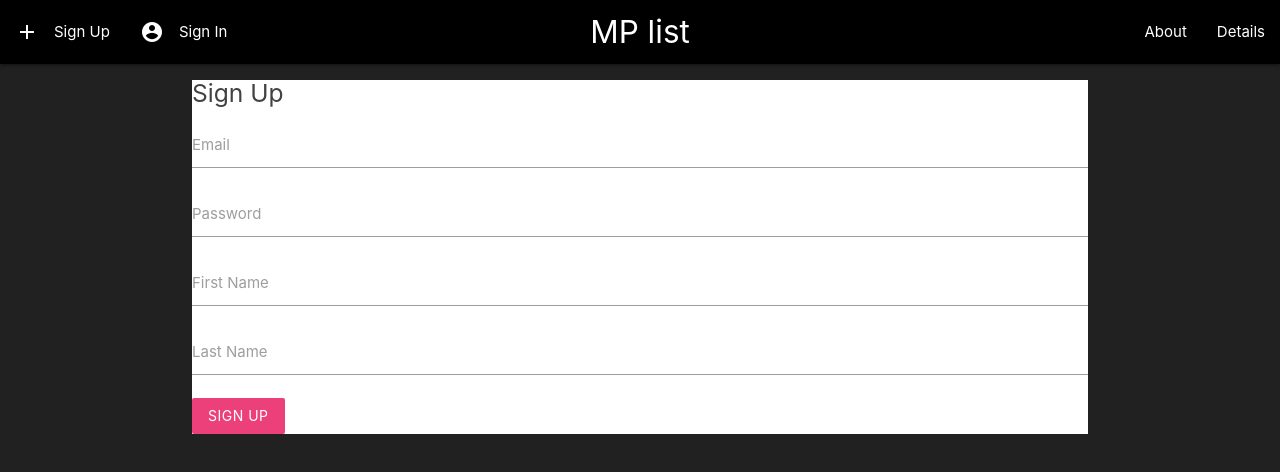
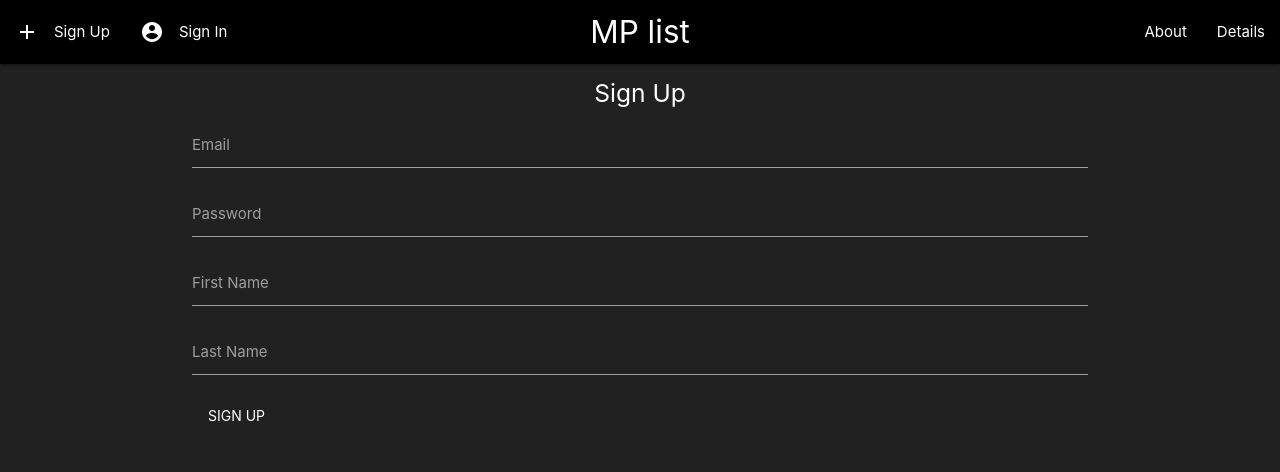
Before and after one commit to lilaouadi/Project3, a React (Create React App) app in the folder politics/client/: page /signup in a window 1280 px wide. Shown: the top 472 px of the page. Built offline with nearby package versions, Linux system fonts and the light colour scheme.

Commit message:
styling singup and log in pg

```diff
--- a/politics/client/src/pages/SignIn.js
+++ b/politics/client/src/pages/SignIn.js
@@ -17,8 +17,9 @@ class SignIn extends Component {
     render() {
         return (
             <div className="container">
-                <form onSubmit={this.handleSubmit} className="white">
-                  <h5 className="grey-text text-darken-3">Sign In</h5>
+
+                <form onSubmit={this.handleSubmit} >
+                  <h5 className="white-text text-darken-3">Sign In</h5>
                   <div className="input-field">
                       <label htmlfor="email">Email</label>
                       <input type="email" id="email" onChange={this.handleChange}/>
@@ -28,7 +29,7 @@ class SignIn extends Component {
                       <input type="password" id="password" onChange={this.handleChange}/>
                       </div>
                        <div className="input-field">
-                           <button className="btn pink lighten-1 z-depth-0">Login</button>
+                           <button className="btn-flat white-text lighten-1 z-depth-0">Login</button>
                            </div>
                 </form>
 
--- a/politics/client/src/pages/SignUp.js
+++ b/politics/client/src/pages/SignUp.js
@@ -19,8 +19,8 @@ class SignUp extends Component {
     render() {
         return (
             <div className="container">
-                <form onSubmit={this.handleSubmit} className="white">
-                  <h5 className="grey-text text-darken-3">Sign Up</h5>
+                <form onSubmit={this.handleSubmit}>
+                  <h5 className="white-text center text-darken-3">Sign Up</h5>
                   <div className="input-field">
                       <label htmlfor="email">Email</label>
                       <input type="email" id="email" onChange={this.handleChange}/>
@@ -38,7 +38,7 @@ class SignUp extends Component {
                       <input type="text" id="lastName" onChange={this.handleChange}/>
                       </div>
                        <div className="input-field">
-                           <button className="btn pink lighten-1 z-depth-0">Sign Up</button>
+                           <button className="btn-flat white-text lighten-1 z-depth-0">Sign Up</button>
                            </div>
                 </form>
 
```
